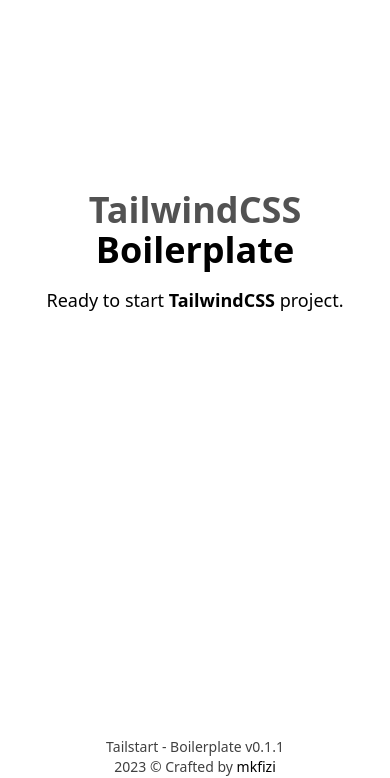
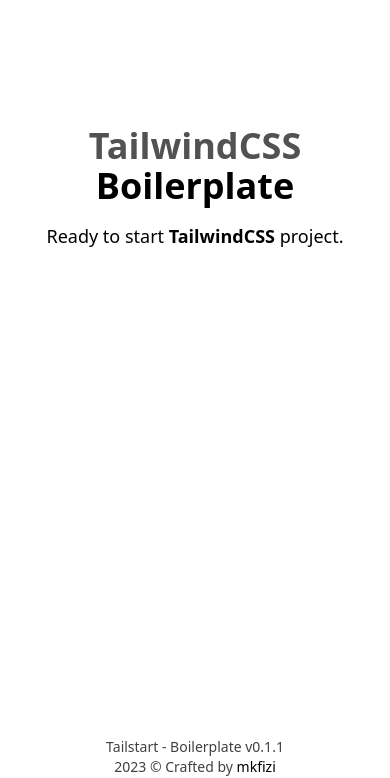
Before and after one commit to mkfizi/tailstart-boilerplate, a website: page index.html in a window 390 px wide. Shown: the part 66-844 px from the top of the page. Drawn offline with Linux system fonts and the light colour scheme.

Commit message:
Add responsive padding to hero section

```diff
--- a/index.html
+++ b/index.html
@@ -84,7 +84,7 @@
     <!-- Content -->
 
     <main class="w-full max-w-screen-xl px-4 py-32 mx-auto sm:px-8">
-        <header class="py-16 text-center">
+        <header class="text-center sm:py-16">
             <h1 class="text-4xl font-black text-black sm:text-5xl lg:text-6xl dark:text-white"><span class="text-neutral-600 dark:text-neutral-400">TailwindCSS</span> Boilerplate</h1>
             <h2 class="mt-4 text-lg text-black sm:text-xl lg:text-2xl dark:text-white">Ready to start <span class="font-bold">TailwindCSS</span> project.</h2>
         </header>
```
Also changed, not shown: src/css/app.css.
